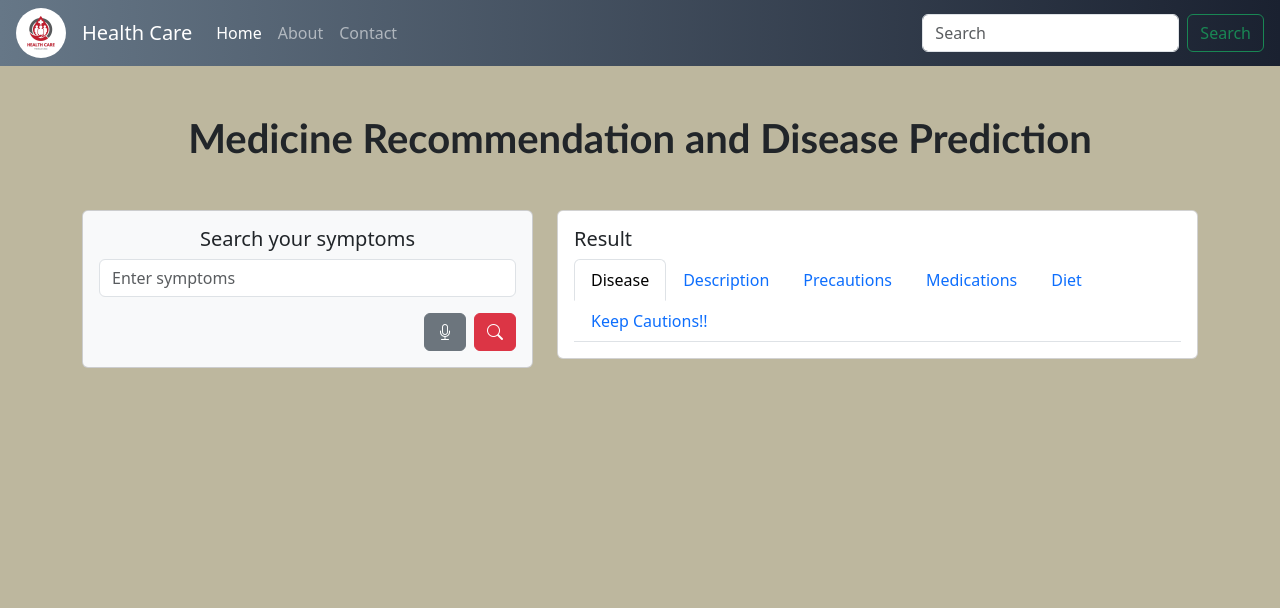
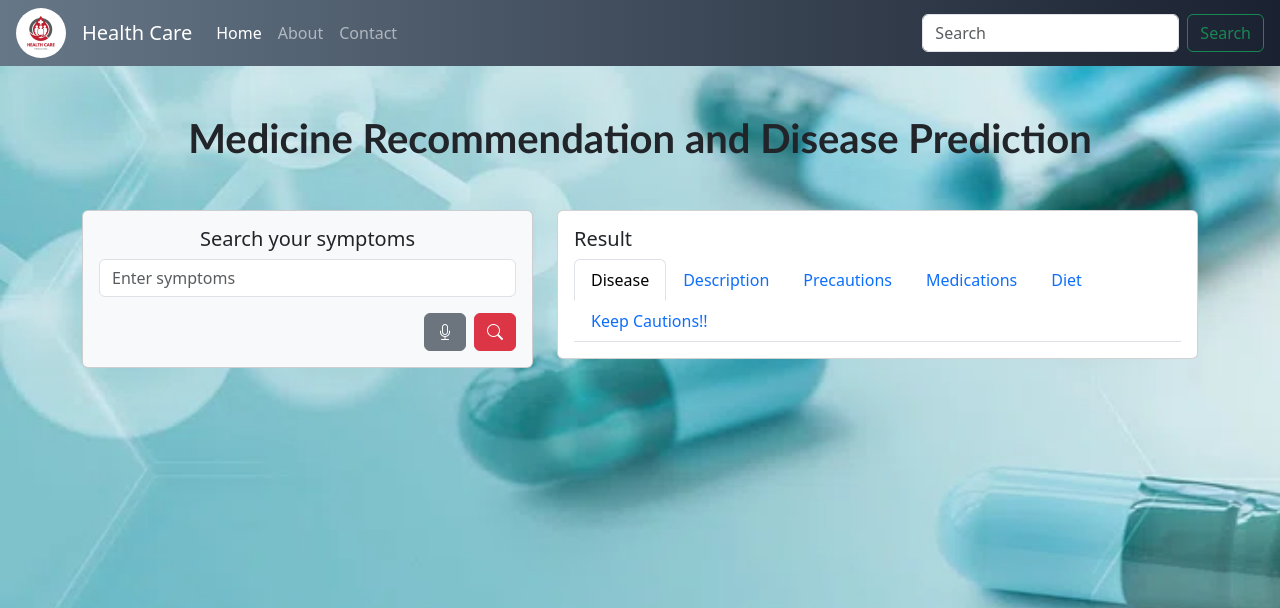
Before and after one commit to dhruvbudhia/medicine-reccomendation, a Flask app: page / in a window 1280 px wide. Shown: the top 608 px of the page. Run offline with Flask 3, Linux system fonts and the light colour scheme; parts of the project's set-up code (start-up, migrations or seed data) failed here and were passed over.

Commit message:
background-changed

```diff
--- a/Medicine Reccommendation System/templates/index.html
+++ b/Medicine Reccommendation System/templates/index.html
@@ -15,6 +15,13 @@
       href="https://cdn.jsdelivr.net/npm/bootstrap-icons@1.11.3/font/bootstrap-icons.min.css"
     />
     <style>
+      body {
+        background-image: url("/static/medicine.webp");
+        background-size: 1650px 980px; /* or contain, depending on desired effect */
+        background-repeat: no-repeat; /* prevent image repetition */
+        background-color: #FDFFE2;
+      }
+
       .toggle-button,
       .disease-button,
       .description-button,
@@ -34,7 +41,7 @@
       }
     </style>
   </head>
-  <body style="background-color: rgb(189, 183, 158)">
+  <body>
     <!-- Navbar  -->
     <nav
       class="navbar navbar-expand-xl navbar-dark bg-dark"
```
